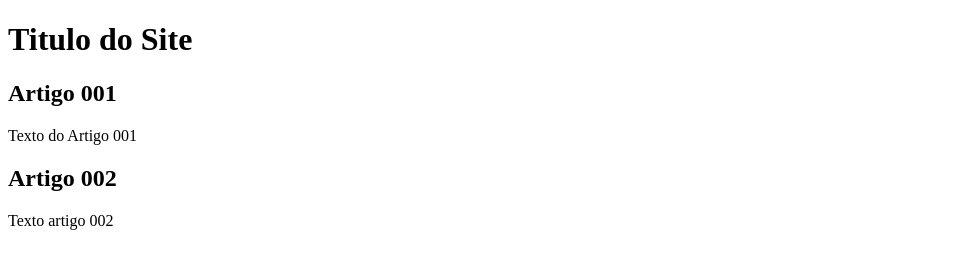
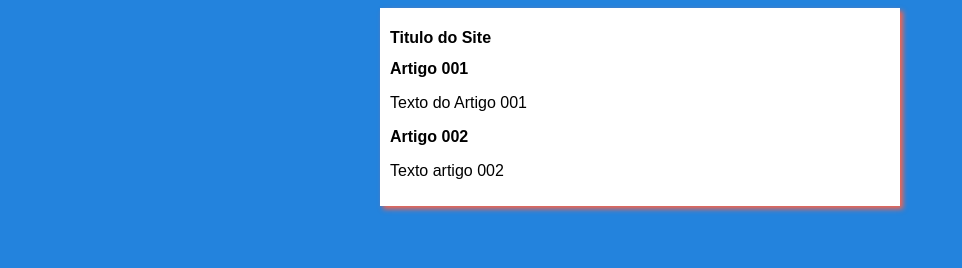
Before and after one commit to DiegoSilvaHoffmann/projeto-site, a plain HTML site: page index.html in a window 1280 px wide. Shown: the whole page, without its empty margins (0-962 px from the left). Drawn offline with Linux system fonts and the light colour scheme.

Commit message:
Iniciei o design

```diff
--- /dev/null
+++ b/estilos/style.css
@@ -0,0 +1,16 @@
+*{
+    font-family: Arial, Helvetica, sans-serif;
+    font-size: 16px;
+}
+
+body {
+    background-color: rgb(35, 131, 221);
+}
+
+main {
+    background-color: white;
+    width: 500px;
+    margin: auto;
+    padding: 10px;
+    box-shadow: 3px 3px 5px tomato;
+}
--- a/index.html
+++ b/index.html
@@ -5,6 +5,7 @@
     <meta http-equiv="X-UA-Compatible" content="IE=edge">
     <meta name="viewport" content="width=device-width, initial-scale=1.0">
     <title>Titulo do Site</title>
+    <link rel="stylesheet" href="estilos/style.css">
 </head>
 <body>
     <main>
```
